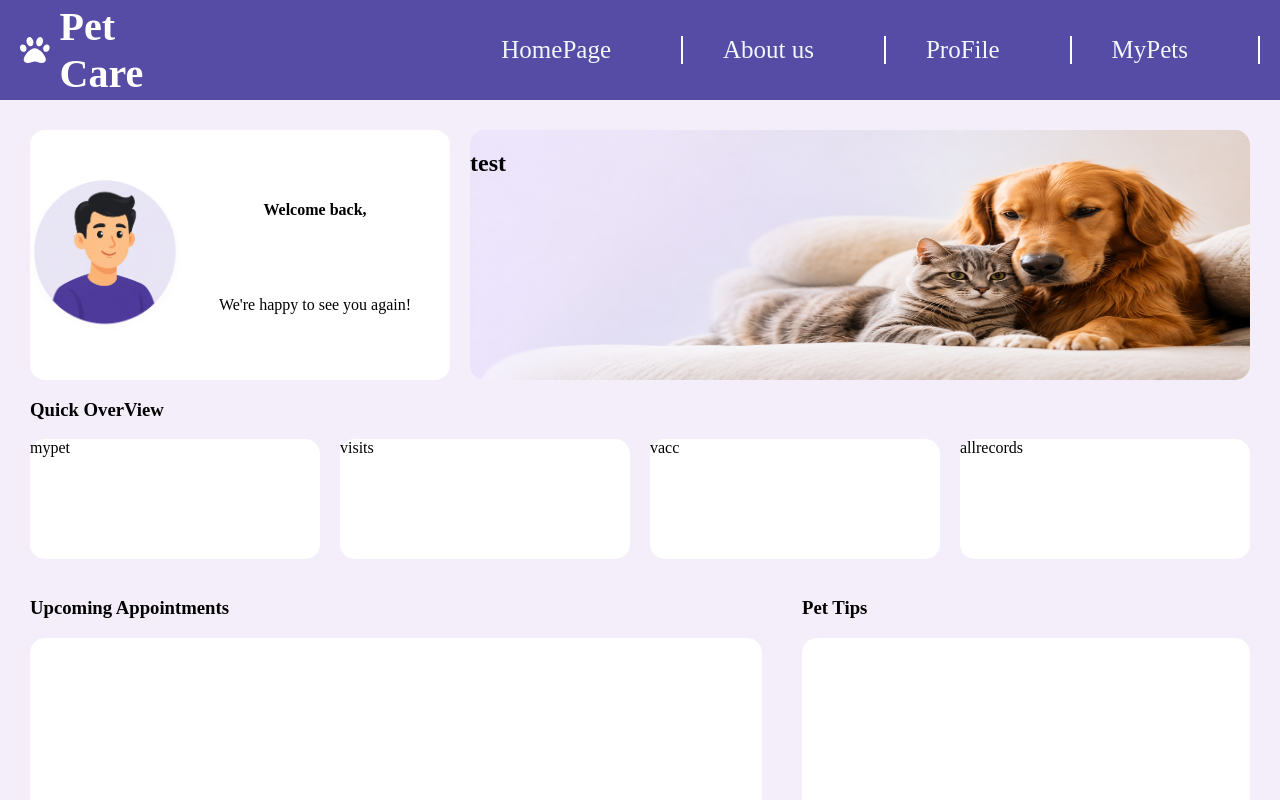
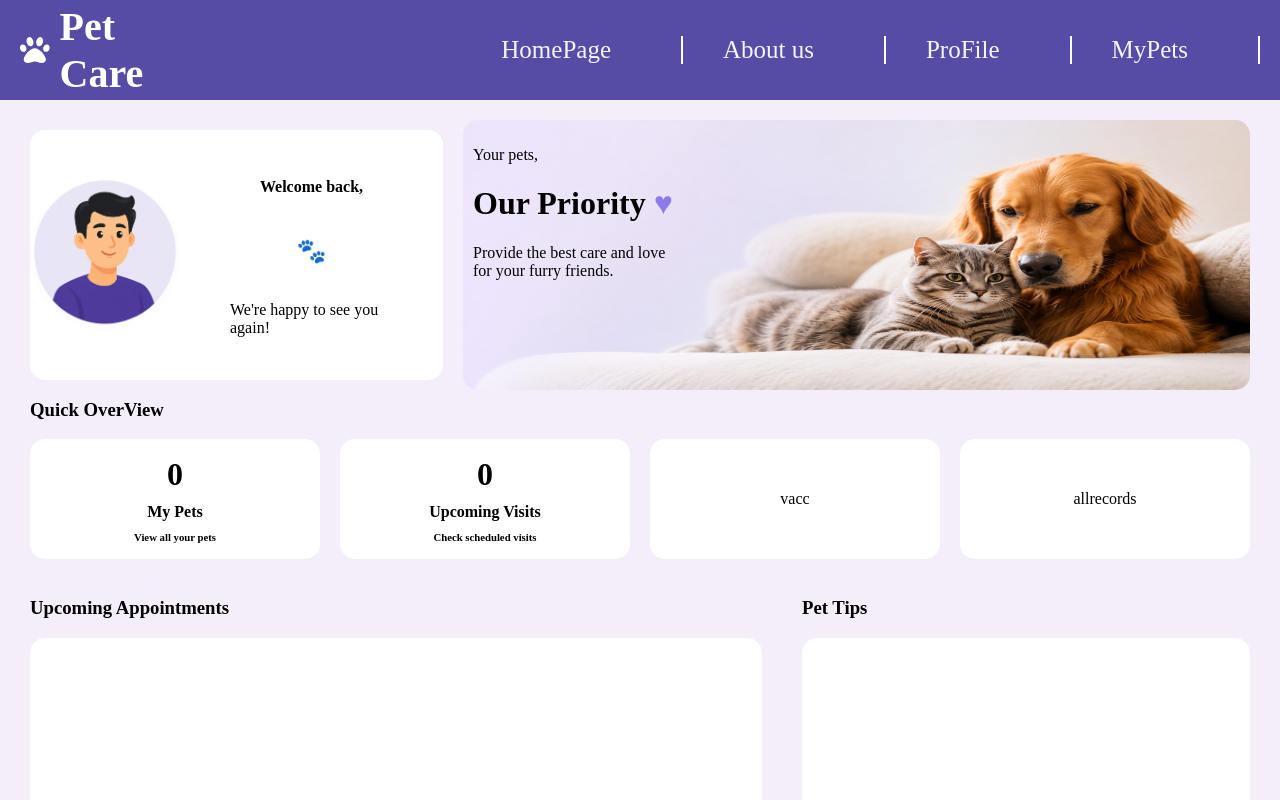
Before and after one commit to mhmdkhateeb74/Pet-CareClient, a React (Vite) app: page /User in a window 1280 px wide. Shown: the top 800 px of the page. Built offline with nearby package versions, Linux system fonts and the light colour scheme; no server answers.

Commit message:
Add pets and visits counters to user dashboard

```diff
--- /dev/null
+++ b/src/_Features/UserPage/API/apiHook.js
@@ -0,0 +1,30 @@
+import { GetAllAnimals,GetAllVisiters } from "./apiUser";
+import { useQuery } from "@tanstack/react-query";
+
+function useGetAllAnimals() {
+    const query = useQuery({
+        queryKey: ['allAnimals'],
+        queryFn: () => GetAllAnimals(),
+        staleTime: 5 * 60 * 1000,
+        gcTime: 5 * 60 * 1000,
+        retry: (failureCount, error) => {
+            return failureCount < 3;
+        }
+    });
+    return query;
+}
+
+function useGetAllVisiters() {
+    const query = useQuery({
+        queryKey: ['AllVisiters'],
+        queryFn: () => GetAllVisiters(),
+        staleTime: 5 * 60 * 1000,
+        gcTime: 5 * 60 * 1000,
+        retry: (failureCount, error) => {
+            return failureCount < 3;
+        }
+    });
+    return query;
+}
+
+export {useGetAllAnimals,useGetAllVisiters};
--- /dev/null
+++ b/src/_Features/UserPage/API/apiUser.js
@@ -0,0 +1,41 @@
+import {backURL} from "../../../var";
+
+async function GetAllAnimals() {
+    let url=`${backURL}/AN/List`;
+    console.log(url);
+    const response = await fetch(url, {
+        method: 'GET',
+        headers: {
+            'accept': 'application/json',
+        },
+        credentials: 'include'
+    });
+
+    if (!response.ok) {
+        throw new Error(`HTTP error! status: ${response.status}`);
+    }
+
+    return response.json();
+}
+
+async function GetAllVisiters() {
+    let url=`${backURL}/VI/List`;
+    console.log(url);
+    const response = await fetch(url, {
+        method: 'GET',
+        headers: {
+            'accept': 'application/json',
+        },
+        credentials: 'include'
+    });
+
+    if (!response.ok) {
+        throw new Error(`HTTP error! status: ${response.status}`);
+    }
+
+    return response.json();
+}
+
+export{
+    GetAllAnimals,GetAllVisiters,
+}
--- a/src/_Features/UserPage/UserPage.jsx
+++ b/src/_Features/UserPage/UserPage.jsx
@@ -1,9 +1,47 @@
 import React from "react";
 import protpet from "../../assets/propet.png";
+import { useGetAllAnimals,useGetAllVisiters } from "./API/apiHook";
 
 function UserPage() {
 
   const user = JSON.parse(localStorage.getItem("user"));
+
+  const { data: Animals = [] } = useGetAllAnimals();
+  const { data: Visiters = [] } = useGetAllVisiters();
+
+  function CountUseranimals()
+  {
+    let count = 0;
+    Animals.forEach((animal) => {
+    if (animal.owner_id === user.user_id) {
+        count++;
+
+    }
+  });
+    return count;
+  }
+
+
+    function CountUserVisits() {
+      let count = 0;
+      Visiters.forEach((visit) => {
+          Animals.forEach((animal) => {
+              if (
+                  visit.animal_id === animal.animal_id &&
+                  animal.owner_id === user.user_id
+              ) {
+                  count++;
+              }
+
+          });
+
+      });
+
+      return count;
+  }
+
+
+
 
   return (
     <div style={style.page}>
@@ -24,37 +62,51 @@ function UserPage() {
            <div style={{
              width: "70%",
              height: "100%",
+             padding:"50px",
              display: "flex",
              flexDirection: "column",
              alignItems: "center",
              justifyContent: "center",
            }}>
           <h4>Welcome back,</h4>
-          <h2>{user?.name}</h2>
+          <h2>
+            {user?.name}
+            <span style={{ color: "#8B7CE8" }}>🐾</span>
+          </h2>
           <p>We're happy to see you again!</p>
           </div>
 
         </div>
 
         <div style={style.profitopet}>
-          <h2>test</h2>
+          <p>Your pets,</p>
+
+          <h1>
+            Our Priority <span style={{ color: "#8B7CE8" }}>♥</span>
+          </h1>
+
+          <p>
+            Provide the best care and love
+            <br />
+            for your furry friends.
+          </p>
         </div>
 
       </div>
-
-
-
-
 
       <div style={style.secondDiv}>
       <h3>Quick OverView</h3>
         <div style={style.OverViewBoxs}>
           <div style={style.overview}>
-          mypet
+            <h1 style={{ margin: "5px" }}>{CountUseranimals()}</h1>
+            <p style={{ margin: "5px", fontWeight: "bold" }}>My Pets</p>
+            <h6 style={{ margin: "5px" }}>View all your pets</h6>
           </div>
 
           <div style={style.overview}>
-          visits
+          <h1 style={{ margin: "5px" }}>{CountUserVisits()}</h1>
+            <p style={{ margin: "5px", fontWeight: "bold" }}>Upcoming Visits</p>
+            <h6 style={{ margin: "5px" }}>Check scheduled visits</h6>
           </div>
 
           <div style={style.overview}>
@@ -138,6 +190,7 @@ const style = {
   profitopet: {
     height: "100%",
     width: "65%",
+    padding:"10px",
     backgroundColor: "white",
     borderRadius: "15px",
     backgroundImage: `url(${protpet})`,
@@ -158,7 +211,12 @@ const style = {
     flex: 1,
     height: "120px",
     backgroundColor: "white",
-    borderRadius: "15px"
+    borderRadius: "15px",
+    display: "flex",
+    flexDirection: "column",
+    alignItems: "center",
+    justifyContent: "center",
+
   },
 
 
```
